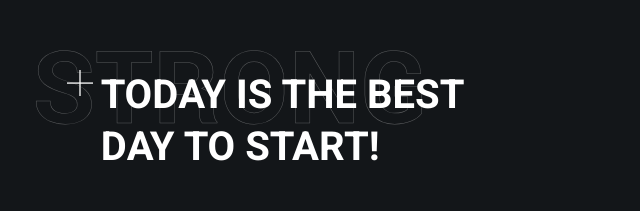
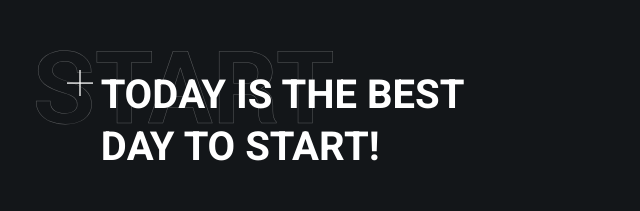
Before and after one commit to ClaymoreXz/gym-site, a plain HTML site: page index.html in a window 1280 px wide. Shown: the part 1639-1850 px from the top of the page, 640-1280 px from the left. Drawn offline with nearby package versions, Linux system fonts and the light colour scheme.

Commit message:
fixed back text

```diff
--- a/index.html
+++ b/index.html
@@ -99,7 +99,7 @@
                 <li class="motivation-item">
                     <div class="motivation-card container">
                         <div class="motivation-card-body">
-                            <h3 class="motivation-card-title backdrop-title title-medium" data-title="Strong">
+                            <h3 class="motivation-card-title backdrop-title title-medium" data-title="Start">
                                 Today is the best <br>
                                 day to start!
                             </h3>
```
